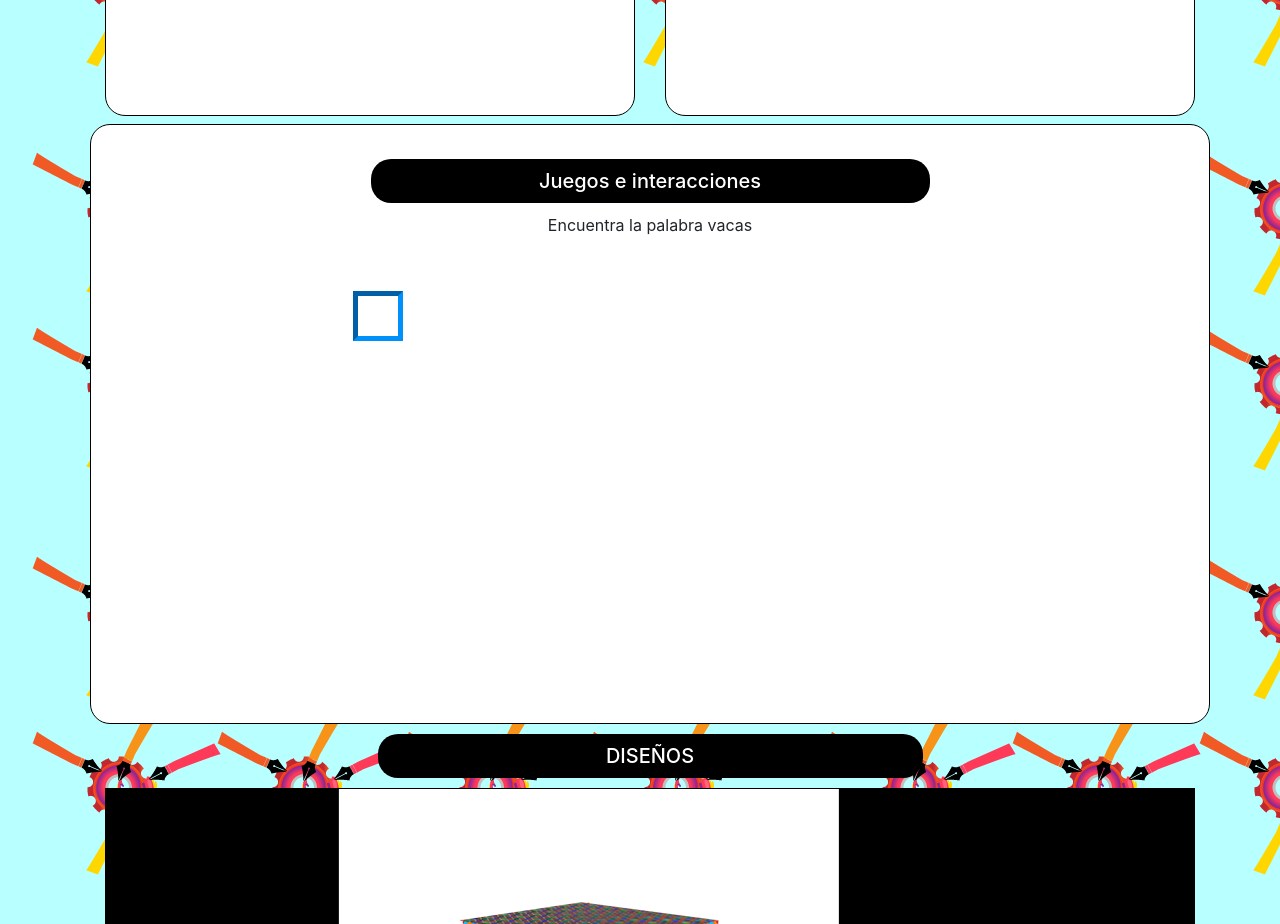
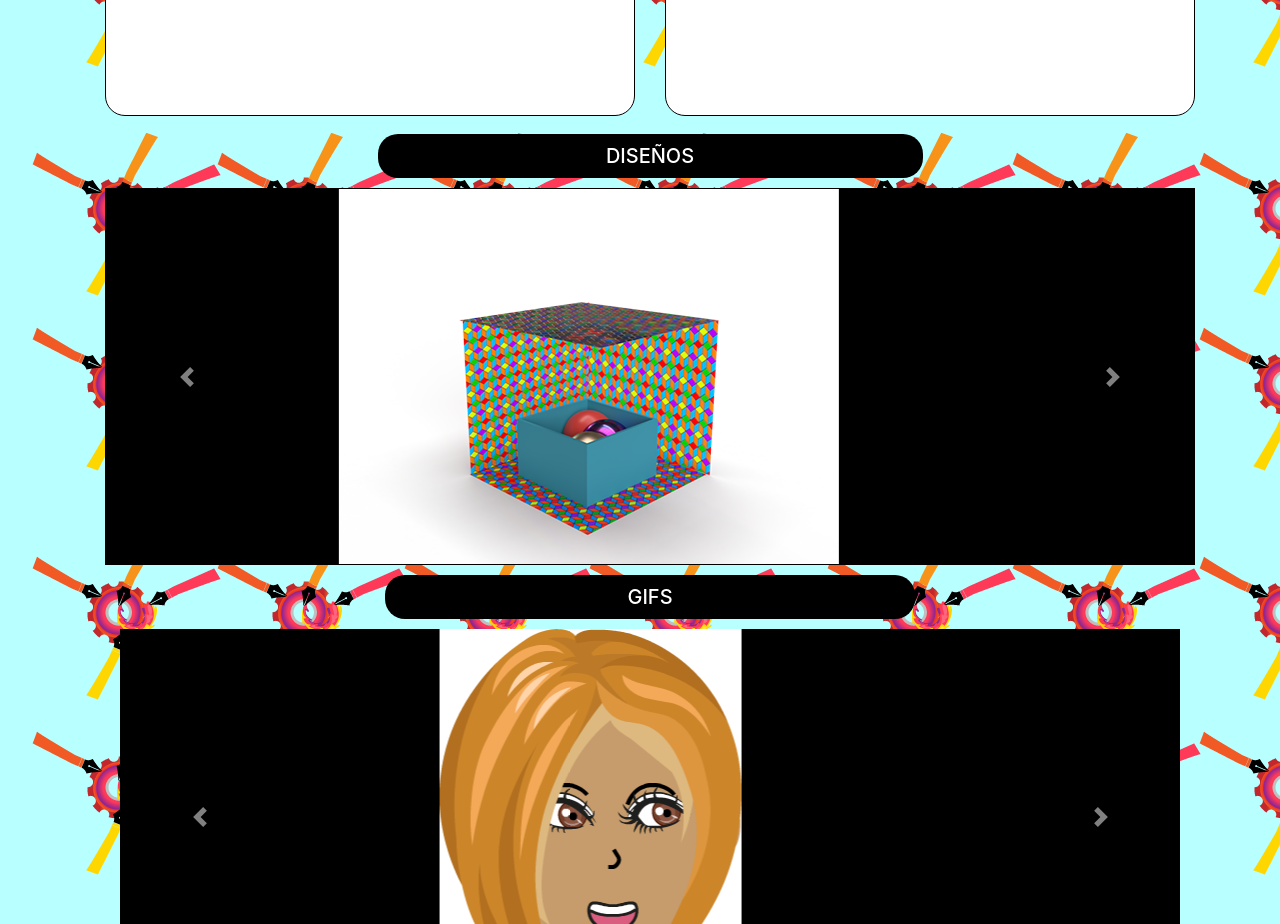
Before and after one commit to roomza87/jasonromerozapata87, a plain HTML site: page index.html in a window 1280 px wide. Shown: the part 700-1624 px from the top of the page. Drawn offline with Linux system fonts and the light colour scheme; a script that the page names is missing.

Commit message:
Update index.html

```diff
--- a/index.html
+++ b/index.html
@@ -50,14 +50,7 @@
 							</div>
 					</div>
 				</div>
-					<div class="cuerpodiseno"><br>
-								<center><h1>Juegos e interacciones</h1></center>
-						<p class="text-center">Encuentra la palabra vacas</p>
-						<div align="center">
-						  <iframe width="100%" height="500px" style="max-width: 650px" src="sopa.html" scrolling="auto"  frameborder="0">
-						  </iframe>
-					  </div>
-					</div>
+
 
 				<div class="col-md-12">
 					<center><h1>DISEÑOS</h1></center>
```
